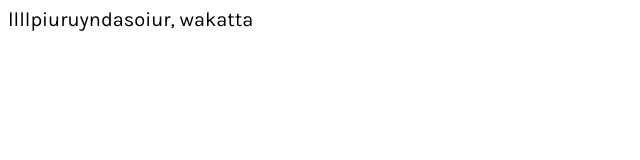
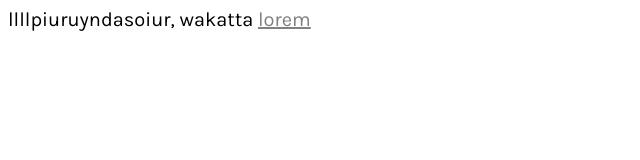
Before and after one commit to squid666/squid666.github.io, a plain HTML site: page index.html in a window 1280 px wide. Shown: the full height of the page, 0-640 px from the left. Drawn offline with Linux system fonts and the light colour scheme.

Commit message:
Update index.html

```diff
--- a/index.html
+++ b/index.html
@@ -18,7 +18,8 @@
     </head>
     <body>
 
-      llllpiuruyndasoiur, wakatta
+        llllpiuruyndasoiur, wakatta
+        <a href='https://khanacademy.org'>lorem</a>
 
     </body>
     <script>
```
